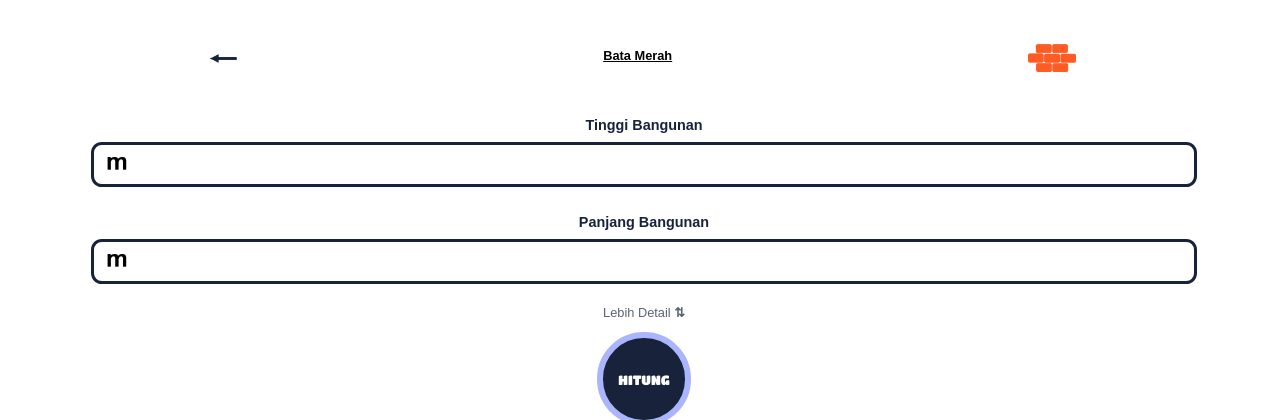
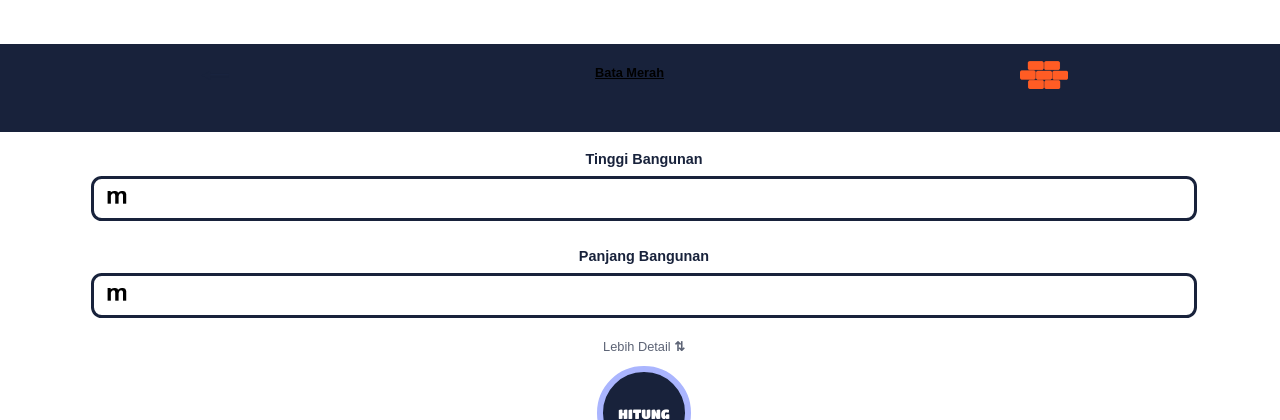
Before and after one commit to rivalhdt/bataku2, a Django app: page /hitung/batamerah in a window 1280 px wide. Shown: the top 420 px of the page. Run offline with Django 3.2, Linux system fonts and the light colour scheme.

Commit message:
Update styles2.css

```diff
--- a/static/css/styles2.css
+++ b/static/css/styles2.css
@@ -2,7 +2,14 @@ body {
     font-family: Arial;
     margin-left: 1em;
   }
-  h4 {
+.navbar {
+    background-color:#18223b;
+    width: 100%;
+    padding: 1.35%;
+    margin-left: -2%;
+}
+
+h4 {
     margin-top: 0.3em;
     color: black;
     font-family: Arial;
```
